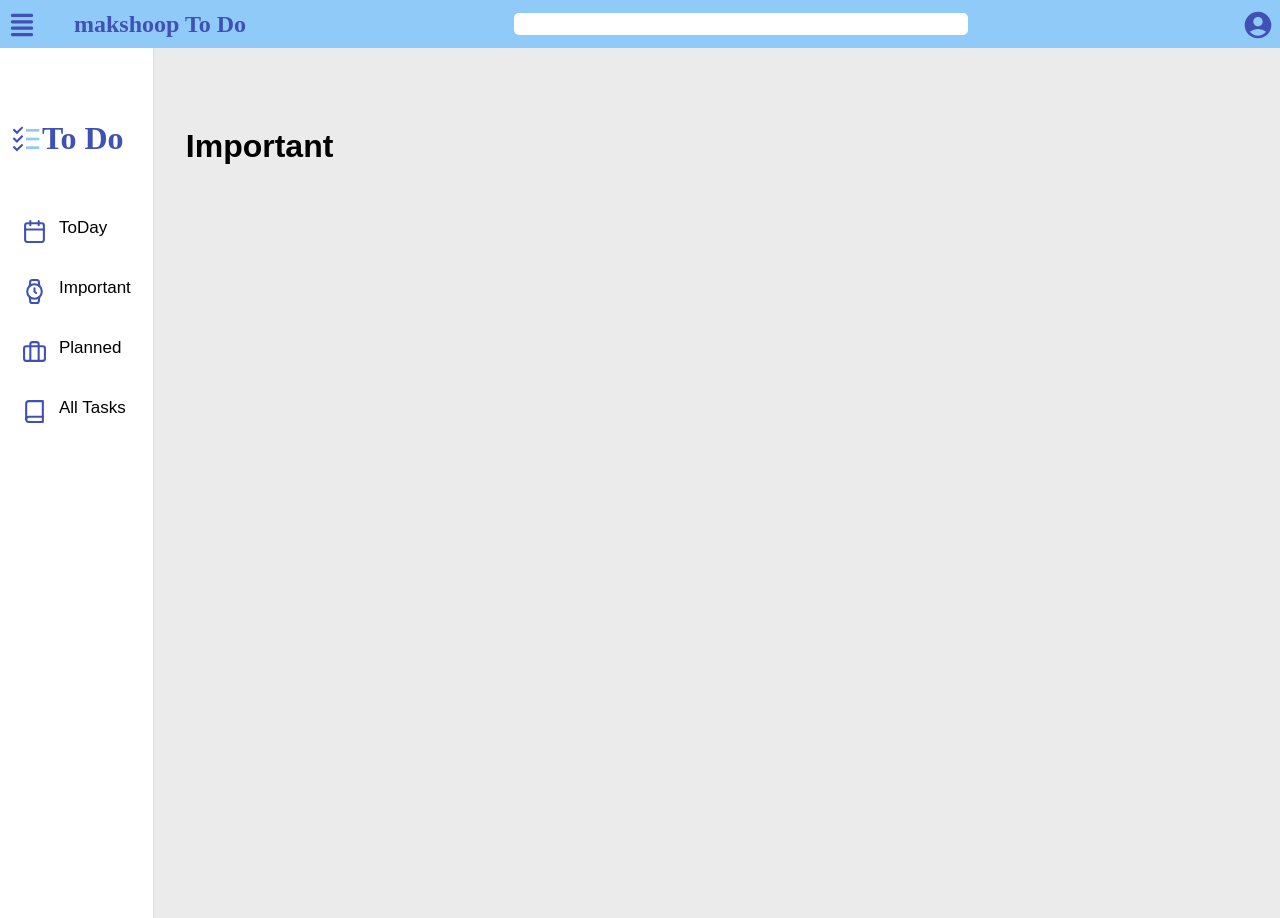
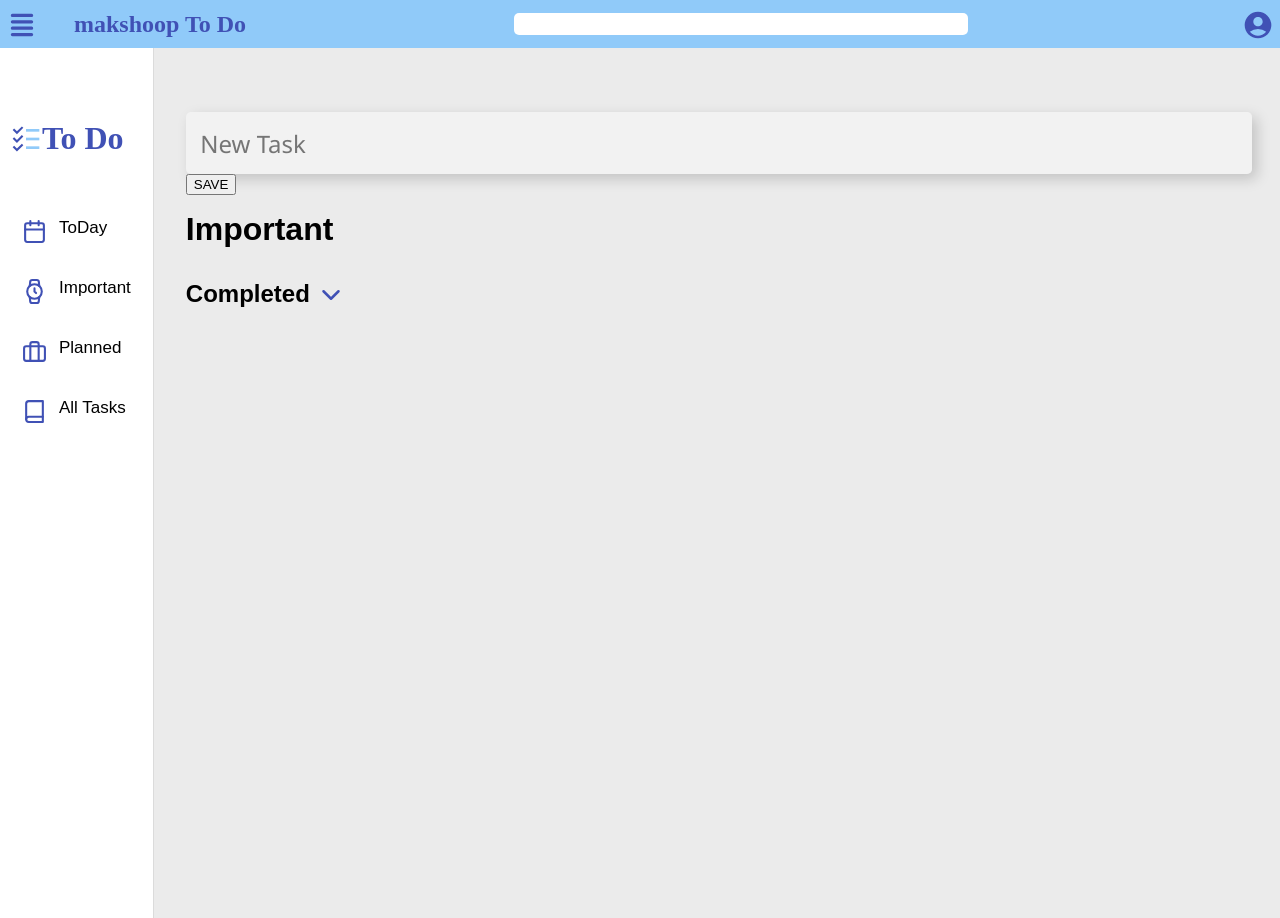
Before and after one commit to makshoop/ToDo, a React (Vite) app: page /important in a window 1280 px wide. Built offline with nearby package versions, Linux system fonts and the light colour scheme; data requests are answered from the project's data file; a web font is replaced by a local one.

Commit message:
add important page

```diff
--- a/db.json
+++ b/db.json
@@ -1,3 +1,28 @@
 {
-  "tasks": []
+  "tasks": [
+    {
+      "id": 1677801035267,
+      "title": "123",
+      "completed": false,
+      "today": false,
+      "important": false,
+      "planned": false
+    },
+    {
+      "id": 1677801144192,
+      "title": "123",
+      "completed": false,
+      "today": false,
+      "important": false,
+      "planned": false
+    },
+    {
+      "id": 1677802694397,
+      "title": "123123123",
+      "completed": true,
+      "today": false,
+      "important": true,
+      "planned": false
+    }
+  ]
 }
--- a/src/сomponents/App/index.jsx
+++ b/src/сomponents/App/index.jsx
@@ -1,7 +1,7 @@
-import React, { useState } from "react";
+import React, { useState, useEffect } from "react";
 import { Route, Routes } from "react-router-dom";
 
-import { Today, Important, Planned, Tasks } from "../tasks/Tasks";
+import { Today, Important, Planned, All } from "../tasks/Tasks";
 import { Header } from "../header/Header";
 import { Sidebar } from "../Sidebar";
 import { useAutoAnimate } from "@formkit/auto-animate/react";
@@ -10,6 +10,15 @@ import "./styles.css";
 
 export function App() {
 	const [isSidebarVisible, setSidebarVisible] = useState(true);
+
+	// вынести сюда стейт из tasks и получение данных
+	const [tasks, setTasks] = useState([]);
+
+	useEffect(() => {
+		fetch("http://localhost:3000/tasks")
+			.then((response) => response.json())
+			.then((data) => setTasks(data));
+	}, []);
 
 	const toggleSidebarVisible = () => {
 		setSidebarVisible(!isSidebarVisible);
@@ -25,9 +34,15 @@ export function App() {
 				<div className="tasksContainer">
 					<Routes>
 						<Route path="/today" element={<Today />} />
-						<Route path="/important" element={<Important />} />
+						<Route
+							path="/important"
+							element={<Important tasks={tasks} setTasks={setTasks} />}
+						/>
 						<Route path="/planned" element={<Planned />} />
-						<Route path="/all" element={<Tasks />} />
+						<Route
+							path="/all"
+							element={<All tasks={tasks} setTasks={setTasks} />}
+						/>
 					</Routes>
 				</div>
 			</main>
--- a/src/сomponents/tasks/NewTask.jsx
+++ b/src/сomponents/tasks/NewTask.jsx
@@ -57,6 +57,10 @@ export function NewTask({ onAddNewTask }) {
 					}}
 					onKeyDown={handleKeyDown}
 				/>
+				<button type="submit" onClick={handleSubmit}>
+					{" "}
+					SAVE{" "}
+				</button>
 			</form>
 		</div>
 	);
--- a/src/сomponents/tasks/Tasks.jsx
+++ b/src/сomponents/tasks/Tasks.jsx
@@ -8,17 +8,10 @@ import { AiOutlineStar } from "react-icons/ai";
 import { AiTwotoneStar } from "react-icons/ai";
 import { useAutoAnimate } from "@formkit/auto-animate/react";
 
-export function Tasks() {
-	const [tasks, setTasks] = useState([]);
+export function Tasks({ title, tasks, setTasks }) {
 	const [showCompleted, setShowCompleted] = useState(false);
 
 	console.log(tasks);
-
-	useEffect(() => {
-		fetch("http://localhost:3000/tasks")
-			.then((response) => response.json())
-			.then((data) => setTasks(data));
-	}, []);
 
 	useEffect(() => {
 		const showCompletedFromStorage = JSON.parse(
@@ -95,7 +88,7 @@ export function Tasks() {
 	return (
 		<div ref={parent}>
 			<NewTask onAddNewTask={addNewTask} />
-			<h1 className="tasksTitle">Tasks</h1>
+			<h1 className="tasksTitle">{title}</h1>
 			{uncompletedTasks.map((task) => (
 				<div
 					className="taskCard"
@@ -184,12 +177,20 @@ export function Tasks() {
 	);
 }
 
+export function All({ tasks, setTasks }) {
+	return <Tasks title="Tasks" tasks={tasks} setTasks={setTasks} />;
+}
+
 export function Planned() {
 	return <h1 className="tasksTitle">Planned</h1>;
 }
 
-export function Important() {
-	return <h1 className="tasksTitle">Important</h1>;
+export function Important({ tasks, setTasks }) {
+	// фильтрация tasks
+
+	const importantTasks = tasks.filter((task) => task.important);
+
+	return <Tasks title="Important" tasks={importantTasks} setTasks={setTasks} />;
 }
 
 export function Today() {
```
